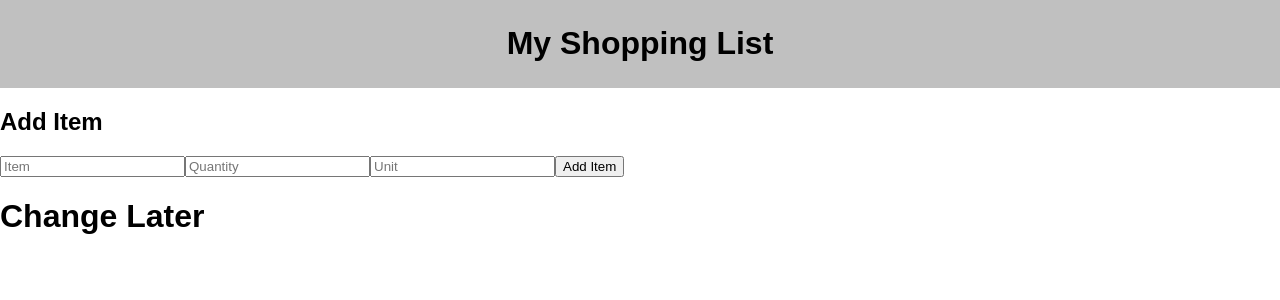
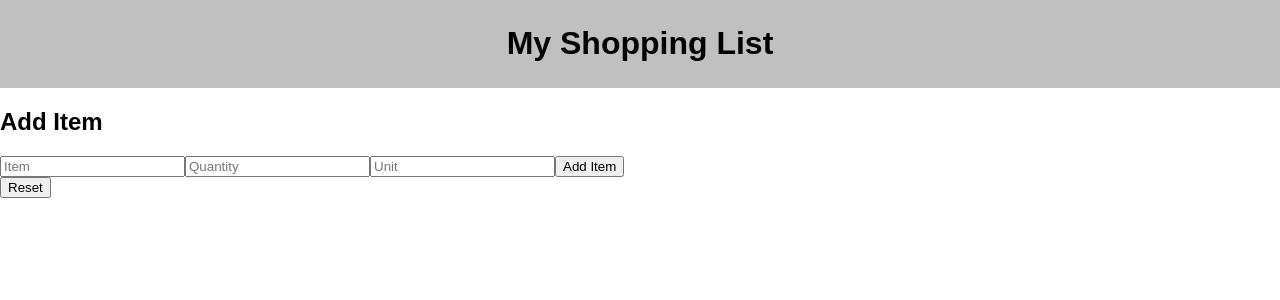
Before and after one commit to Zabdi94/Shopping-List, a React (Create React App) app: page / in a window 1280 px wide. Shown: the top 300 px of the page. Built offline with nearby package versions, Linux system fonts and the light colour scheme; no server answers.

Commit message:
created ListManagement put server and client side

```diff
--- a/src/components/ListManagement/ListManagement.jsx
+++ b/src/components/ListManagement/ListManagement.jsx
@@ -1,7 +1,24 @@
 import "./ListManagement.css";
+import axios from "axios";
 
 function ListManagement({ getItems, itemList }) {
-	return <h1>Change Later</h1>;
+	const handleReset = () => {
+		axios
+			.put("/item")
+			.then((reponse) => {
+				console.log(reponse);
+				getItems();
+			})
+			.catch(() => {
+				console.log("Error PUT /item", error);
+			});
+	};
+
+	return (
+		<>
+			<button onClick={handleReset}>Reset</button>
+		</>
+	);
 }
 
 export default ListManagement;
```
Also changed, not shown: 1 other file (tests, documents, lock files or other folders).
